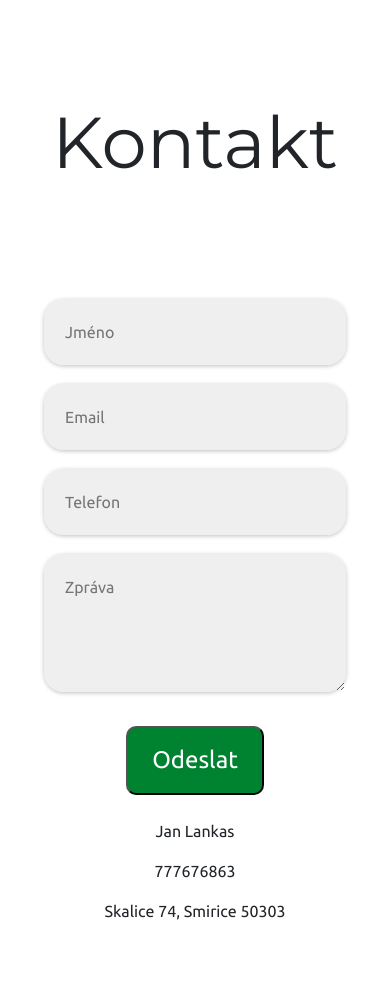
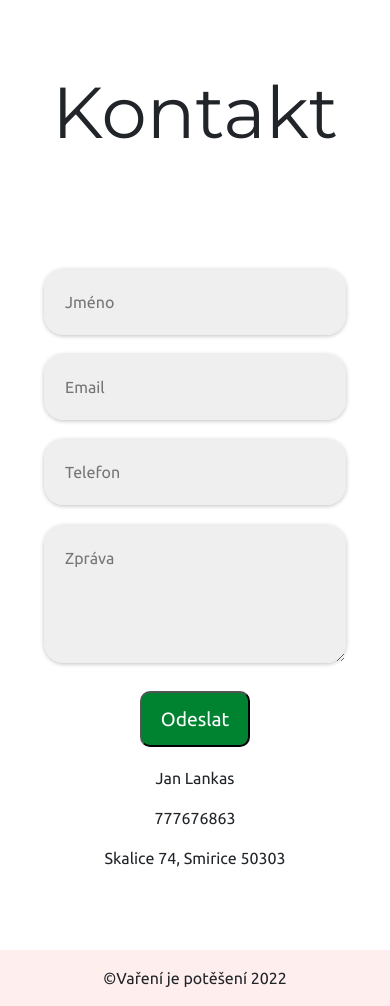
Before and after one commit to janlankas/ThermomixTM, a plain HTML site: page index.html in a window 390 px wide. Shown: the part 7131-8137 px from the top of the page. Before the commit the page ends 8070 px from the top, so only its background shows below. Drawn offline with nearby package versions, Linux system fonts and the light colour scheme.

Commit message:
finished

```diff
--- a/index.html
+++ b/index.html
@@ -270,6 +270,10 @@
         </div>
     </section>
 
+    <footer class="text-center">
+        <p>©Vaření je potěšení 2022</p>
+    </footer>
+
     <!-- Optional JavaScript; choose one of the two! -->
     <script src="app.js"></script>
     <!-- Option 1: Bootstrap Bundle with Popper -->
--- a/style.css
+++ b/style.css
@@ -179,7 +179,7 @@ section {
   cursor: pointer;
 }
 
-.dalsi-btn button {
+/* .dalsi-btn button {
   padding: 0.6em 0.4em;
   margin: 1em;
 
@@ -188,7 +188,7 @@ section {
 
   background: #008331;
   color: white;
-}
+} */
 
 /* FORM */
 .kontakt {
@@ -326,6 +326,20 @@ form textarea {
     width: 100%;
     object-fit: cover;
   }
+  .recept-btn,
+  .submit-btn {
+    font-size: 1.2rem;
+  }
 }
 
-/* VIDEO BOX */
+/* FOOTER  */
+footer {
+  background-color: rgba(255, 200, 200, 0.308);
+  margin-top: 4em;
+}
+
+footer p {
+  margin: 0;
+  padding: 1em;
+  font-size: 1rem;
+}
```
